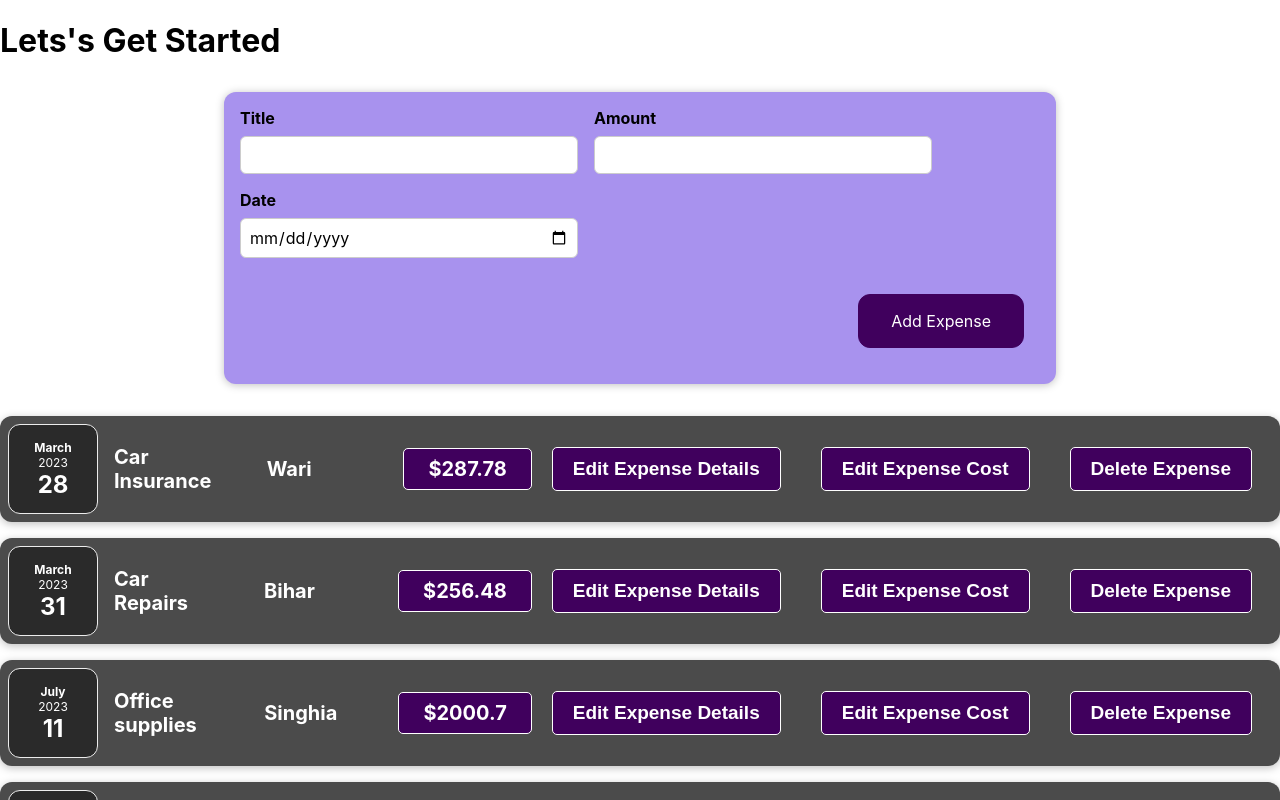
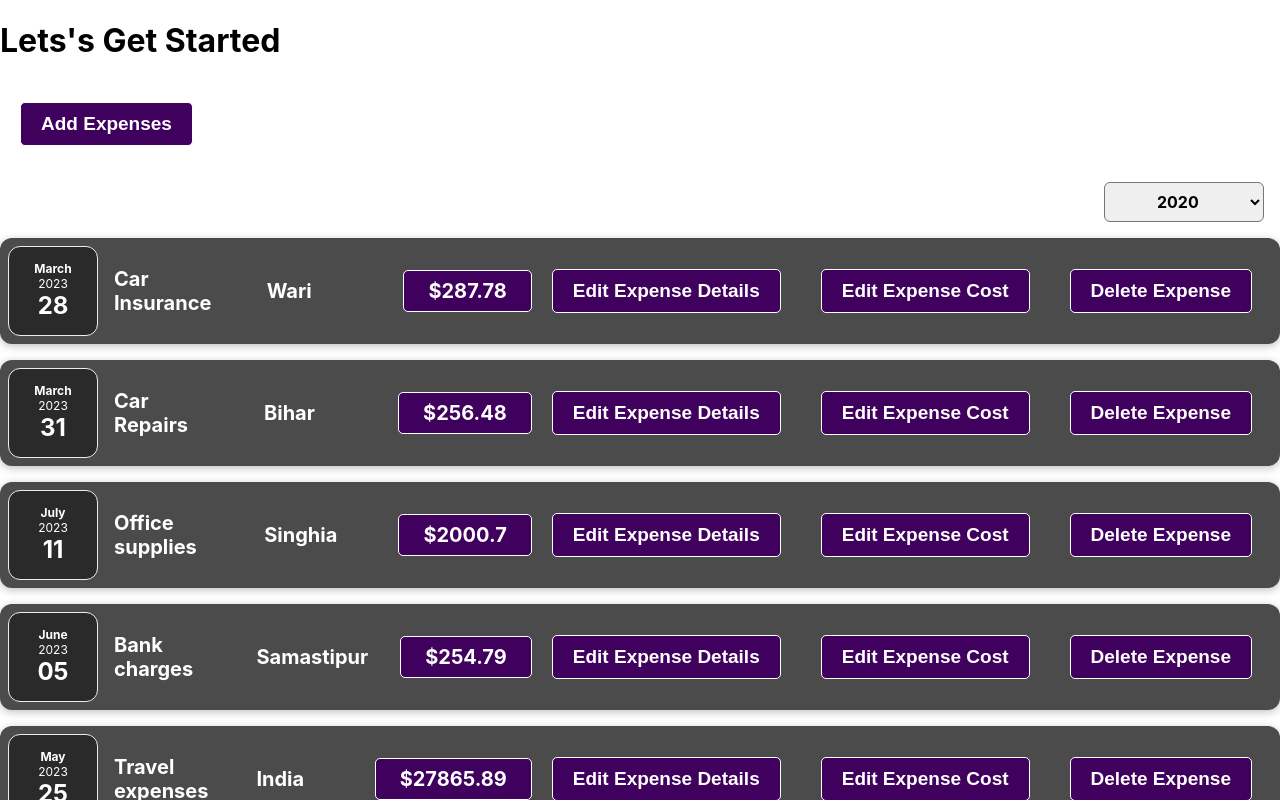
Before and after one commit to bhanu567/first-task, a React (Create React App) app: page / in a window 1280 px wide. Shown: the top 800 px of the page. Built offline with nearby package versions, Linux system fonts and the light colour scheme.

Commit message:
added addExpense form open and close dynamically and also added expenseFilter File

```diff
--- a/public/index.html
+++ b/public/index.html
@@ -24,7 +24,7 @@
       work correctly both with client-side routing and a non-root public URL.
       Learn how to configure a non-root public URL by running `npm run build`.
     -->
-    <title>React App</title>
+    <title>First Task</title>
   </head>
   <body>
     <noscript>You need to enable JavaScript to run this app.</noscript>
--- a/src/App.js
+++ b/src/App.js
@@ -2,7 +2,8 @@ import React, {useState} from "react";
 import Expenses from "./Components/Expenses/Expenses";
 import NewExpenses from "./Components/New Expense/NewExpenses";
 function App() {
-  const expenses = [
+  const [renderNewExpense, setRenderNewExpense] = useState(false);
+  const [expenses, setNewExpenses] = useState([
     {
       title: "Car Insurance",
       amount: 287.78,
@@ -33,7 +34,7 @@ function App() {
       date: new Date(2023, 4, 25),
       LocationOfExpenditure: "India",
     },
-  ];
+  ]);
 
   //In the recent upgradation, you need not necesserily write "import React from "react";" in each and every file, but the first work that is done is converting the return code like the below written code as                 React.createElement("tagName" , {attributes as an object}, content1, content2, content3, ...........); we will not write code like this because it is not readable. Here one can clearly see that we must need a wrapper element.
   //you can return an array of elements but still we need array name i.e. array elements
@@ -46,14 +47,18 @@ function App() {
   //   React.createElement(Expenses, { items: expenses })
   // );
   const addExpenseDataHandler = (newExpenseItem) => {
-    expenses.push(newExpenseItem);
-    console.log(expenses);
+    setNewExpenses([...expenses, newExpenseItem]);
+    setRenderNewExpense(false);
   }
-
+  const clickHandler = () =>{
+    setRenderNewExpense(true);
+  }
   return (
     <div>
       <h1>Lets's Get Started</h1>
-      <NewExpenses onNewExpenseData={addExpenseDataHandler}/>
+
+      {renderNewExpense ? (<NewExpenses onNewExpenseData={addExpenseDataHandler}/>) : (<button onClick={clickHandler}>Add Expenses</button>)}
+
       <Expenses items={expenses}></Expenses>
     </div>
   );
--- /dev/null
+++ b/src/Components/Expenses/ExpenseFilter.css
@@ -0,0 +1,24 @@
+.expenses-filter {
+  color: white;
+  padding: 0 1rem;
+}
+
+.expenses-filter__control {
+  display: flex;
+  width: 100%;
+  align-items: center;
+  justify-content: space-between;
+  margin: 1rem 0;
+}
+
+.expenses-filter label {
+  font-weight: bold;
+  margin-bottom: 0.5rem;
+}
+
+.expenses-filter select {
+  font: inherit;
+  padding: 0.5rem 3rem;
+  font-weight: bold;
+  border-radius: 6px;
+}
--- /dev/null
+++ b/src/Components/Expenses/ExpenseFilter.js
@@ -0,0 +1,25 @@
+import React from 'react';
+
+import './ExpenseFilter.css';
+
+const ExpensesFilter = (props) => {
+  const dropdownChangeHandler = (event) => {
+    props.onChangeFilter(event.target.value);
+  };
+
+  return (
+    <div className='expenses-filter'>
+      <div className='expenses-filter__control'>
+        <label>Filter by year</label>
+        <select value={props.selected} onChange={dropdownChangeHandler}>
+          <option value='2022'>2022</option>
+          <option value='2021'>2021</option>
+          <option value='2020'>2020</option>
+          <option value='2019'>2019</option>
+        </select>
+      </div>
+    </div>
+  );
+};
+
+export default ExpensesFilter;
--- a/src/Components/Expenses/ExpenseTracker.js
+++ b/src/Components/Expenses/ExpenseTracker.js
@@ -26,6 +26,8 @@ const ExpenseTracker = (props) => {
   const clickHandler3 = (e) => {
     e.target.parentElement.remove();
   }
+
+
   return (
     <Card className="expense-item">
       <ExpenseDate Date={props.expensesData.date}></ExpenseDate>
--- a/src/Components/Expenses/Expenses.js
+++ b/src/Components/Expenses/Expenses.js
@@ -1,8 +1,18 @@
+import react, {useState} from "react";
+
 import ExpenseTracker from "./ExpenseTracker";
+import ExpensesFilter from "./ExpenseFilter";
 const Expenses = (props) => {
+  const [filteredYear, setFilteredYear] = useState('2020');
+
+  const filterChangeHandler = selectedYear => {
+    setFilteredYear(selectedYear);
+  };
+
   return (
     <>
-      {props.items.map((datas) => (<ExpenseTracker expensesData={datas} />))}
+    <ExpensesFilter selected={filteredYear} onChangeFilter={filterChangeHandler} />
+      {Array.isArray(props.items)  ? props.items.map((datas) => (<ExpenseTracker expensesData={datas} />)):"Jai Hind"}
 
       {/* <ExpenseTracker expensesData={props.items[0]}/>
         <ExpenseTracker expensesData={props.items[1]}/>
--- a/src/Components/New Expense/ExpenseForm.js
+++ b/src/Components/New Expense/ExpenseForm.js
@@ -1,6 +1,6 @@
 import "./ExpenseForm.css";
 import React, { useState } from "react";
-const ExpenseForm = () => {
+const ExpenseForm = (props) => {
   const [enteredTitle, setEnteredTitle] = useState('');
   const [enteredAmount, setEnteredAmount] = useState('');
   const [enteredDate, setEnteredDate] = useState('');
```
